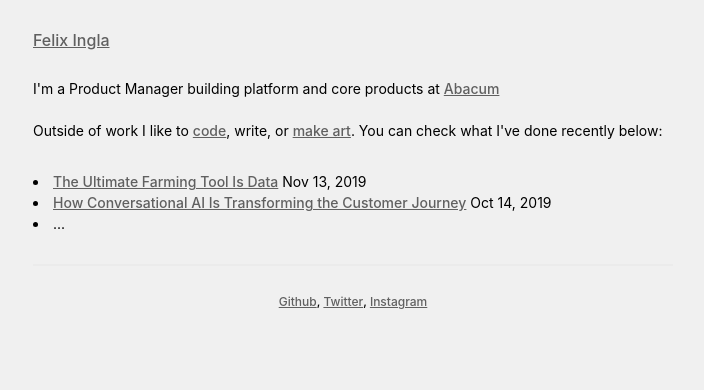
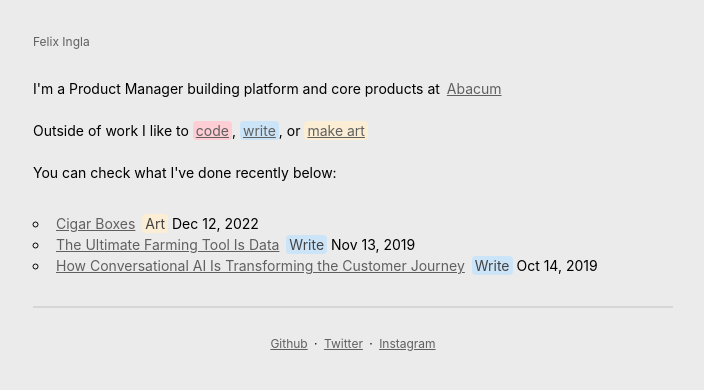
Before and after one commit to felixingla/personal-website-2022, a plain HTML site: page index.html in a window 1280 px wide. Shown: the whole page, without its empty margins (287-991 px from the left). Drawn offline with Linux system fonts and the light colour scheme; a web font is replaced by a local one.

Commit message:
CSS and HTML update

```diff
--- a/index.html
+++ b/index.html
@@ -15,20 +15,38 @@
 <section>
   I'm a Product Manager building platform and core products at <a href="https://www.abacum.io"> Abacum</a>
   <br></br>
-  Outside of work I like to <a href="https://github.com/felixingla">code</a>, write, or <a href="https://instagram.com/felix.ingla">make art</a>.
+  Outside of work I like to <a class="red" href="https://github.com/felixingla">code</a>, <a class="blue"> write</a>, or <a class="yellow" href="https://instagram.com/felix.ingla">make art</a>
+  <br></br>
   You can check what I've done recently below:
 </section>
 
 <section>
-  <li> <a href="How Conversational AI Is Transforming the Customer Journey
-">The Ultimate Farming Tool Is Data</a> Nov 13, 2019 </li>
-  <li> <a href="How Conversational AI Is Transforming the Customer Journey
-">How Conversational AI Is Transforming the Customer Journey</a> Oct 14, 2019 </li>
-  <li>...</li>
+  <li>
+    <a href="/cigar_box.html">Cigar Boxes</a>
+    <mark class = "yellow">Art</mark>
+     Dec 12, 2022
+  </li>
+
+  <li>
+    <a href="https://medium.com/dataseries/the-ultimate-farming-tool-is-data-cc8ecd79f00">The Ultimate Farming Tool Is Data</a>
+    <mark class = "blue">Write</mark>
+    Nov 13, 2019
+  </li>
+
+
+  <li>
+    <a href="https://medium.com/p/30d66903cf9
+">How Conversational AI Is Transforming the Customer Journey</a>
+    <mark class = "blue">Write</mark>
+    Oct 14, 2019
+  </li>
+
 </section>
 
 <footer>
   <hr class="solid"> </hr>
-  <br> </br>
-    <a class="footer" href="https://github.com/felixingla">Github</a>, <a href="https://twitter.com/felixingla">Twitter</a>, <a href="https://instagram.com/felix.ingla">Instagram</a>
+  <br></br>
+<a href="https://github.com/felixingla">Github</a> ·
+<a href="https://twitter.com/felixingla">Twitter</a> ·
+<a href="https://instagram.com/felix.ingla">Instagram</a>
 </footer>
--- a/style.css
+++ b/style.css
@@ -18,16 +18,14 @@ html {
 body {
   font-family: "Inter", sans-serif;
   font-size: 16px;
-  font-weight: 500;
+  font-weight: 400;
   line-height: 1;
-  background-color: #f0f0f0;
+  background-color: #ebebeb;
   color: #000000;
   margin: auto;
   max-width: 640px;
   padding: 32px;
   position: relative;
-  /*text-rendering: optimizeLegibility;*/
-  -webkit-font-smoothing: antialiased;
 }
 
 section {
@@ -35,8 +33,6 @@ section {
   display: center;
   font-family: "Inter";
   display: block;
-  font-weight: 400;
-  margin-top: 30px;
   margin-bottom: 30px;
   line-height: 150%;
 }
@@ -46,19 +42,9 @@ section {
 header {
   white-space: nowrap;
   display: block;
-  font-weight: 400;
   font-size: 16px;
-  margin-bottom: 10px;
+  margin-bottom: 30px;
   margin-right: 10vh;
-}
-
-h1,
-nav {
-  font-family: "Inter";
-  font-size: 20px;
-  font-weight: 400;
-  line-height: 1.2;
-  margin: 10px 0px 0px 0px;
 }
 
 h1 {
@@ -76,6 +62,35 @@ h3 {
   font-size: 16px;
 }
 
+mark {
+  font-family: "Inter";
+  font-size: 14px;
+  display: inline;
+  border-radius: 4px;
+  padding: 1px 3px;
+  color: #444444;
+}
+
+.yellow {
+  background: #FCEED5;
+}
+
+.blue {
+  background: #CCE4F8;
+}
+
+.red {
+  background: #FFCDD4;
+}
+
+.date {
+  font-size: 12px;
+}
+
+li {
+  list-style-type: circle;
+}
+
 /* footer */
 footer {
   font-size: 12px;
@@ -87,7 +102,7 @@ footer {
 /* border */
 
 hr.solid {
-  color: #ebebeb;
+  color: #d6d6d6;
   border-style: solid;
   border-width: 0.5px;
 }
@@ -106,46 +121,37 @@ img {
 
 a {
   font-family: "Inter";
-  font-weight: 500;
   text-decoration: underline;
   cursor: pointer;
   color: #606060;
+  display: inline;
+  border-radius: 4px;
+  padding: 1px 3px;
 }
 
-.name {
-  white-space: nowrap;
-  display: block;
-  font-weight: 400;
-  font-size: 14px;
-  margin-bottom: 10px;
-  color: ffffff;
+a:hover {
   text-decoration: none;
+  color: #929292;
 }
 
-.back {
+.header {
+  font-size: 12px;
+  margin-right: 6px;
+  color: #606060;
+  text-decoration: none;
+  border-radius: 0px;
+  padding: 0px 0px;
+}
+
+.footer {
   font-size: 12px;
   margin-right: 6px;
   color: #606060;
 }
 
-a:hover {
-  text-decoration: none;
-  color: #929292;
-  text-decoration: underline;
-}
-
-button:hover {
-  text-decoration: none;
-  background-color: #606060;
-  te
-}
-
 /* Phone view */
 
 @media (max-width: 600px) {
-  section {
-    display: block;
-  }
   img {
     height: 95%;
     margin-top: 10px;
```
Also changed, not shown: 4 other files.
